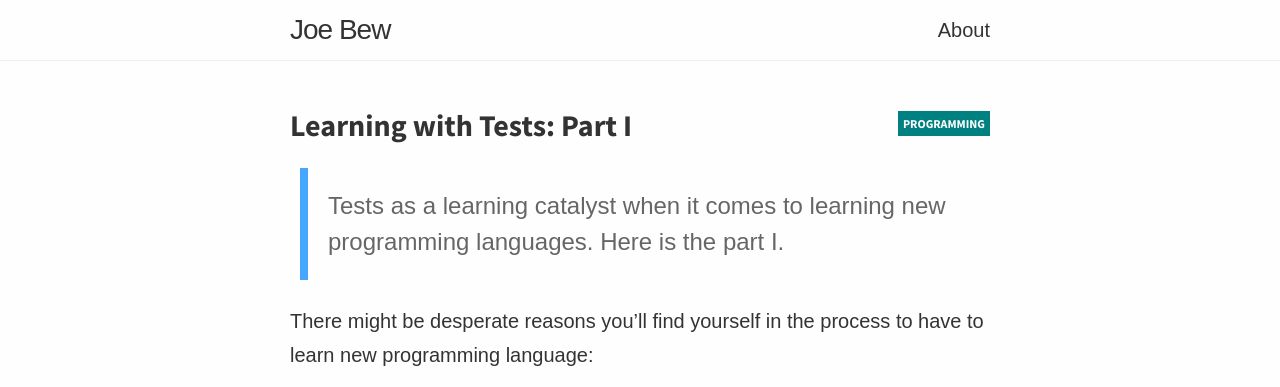
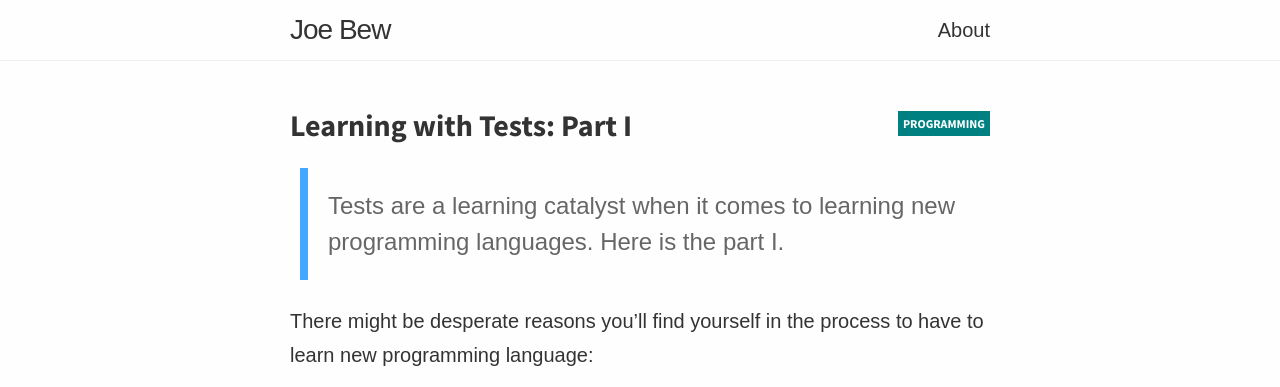
Before and after one commit to joebew42/joebew42.github.io, a Jekyll site: the page built from _posts/2020-07-26-learning-with-tests-part-one.markdown, in a window 1280 px wide and 900 px high. Shown: the top 387 px of the window. Built offline with Jekyll 4.4.1, drawn with Linux system fonts in a browser that asks for light colours; emoji names are drawn with the system emoji font; some web fonts are replaced.

Commit message:
Change as to are

```diff
--- a/_posts/2020-07-26-learning-with-tests-part-one.markdown
+++ b/_posts/2020-07-26-learning-with-tests-part-one.markdown
@@ -3,10 +3,10 @@ layout:   post
 title:    "Learning with Tests: Part I"
 date:     2020-07-26 10:00:00 +0100
 tag:      programming
-summary:  "Tests as a learning catalyst when it comes to learning new programming languages. Here is the part I."
+summary:  "Tests are a learning catalyst when it comes to learning new programming languages. Here is the part I."
 ---
 
-> Tests as a learning catalyst when it comes to learning new programming languages. Here is the part I.
+> Tests are a learning catalyst when it comes to learning new programming languages. Here is the part I.
 
 <!--more-->
 
```
